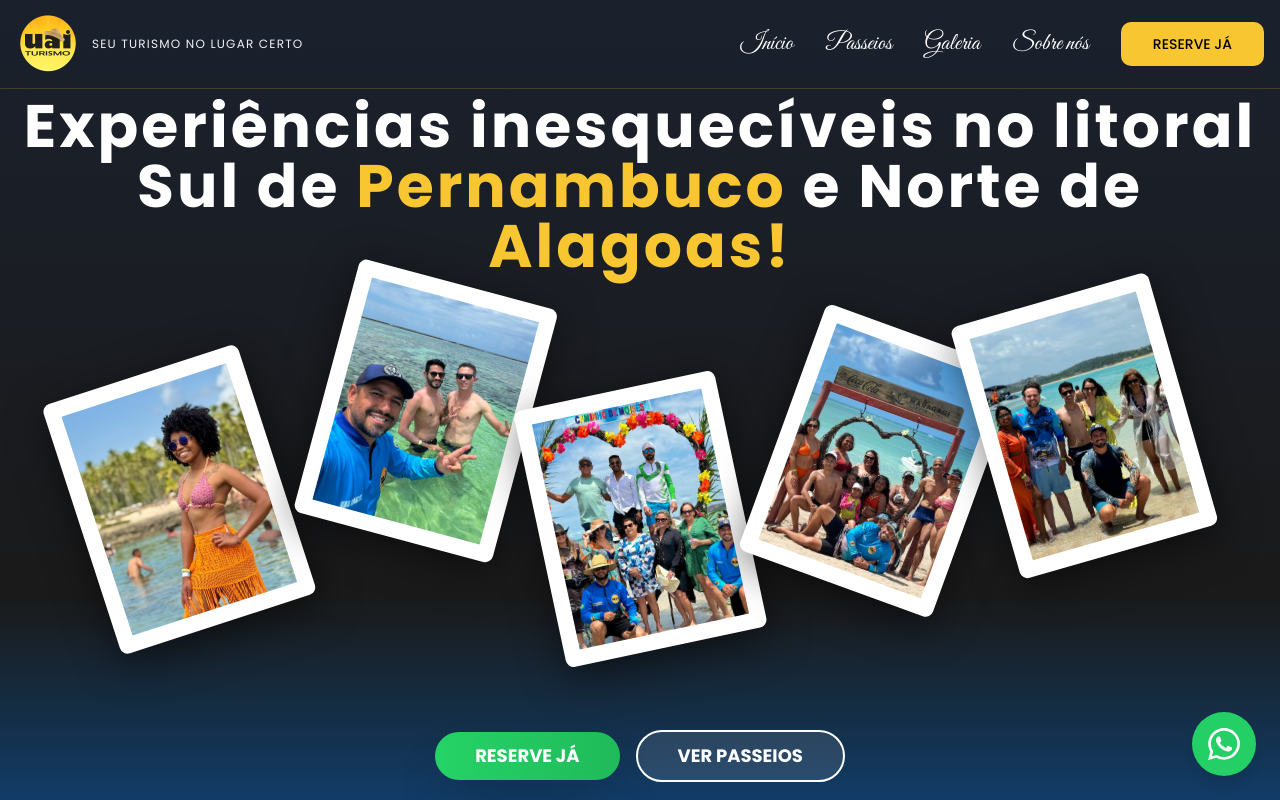
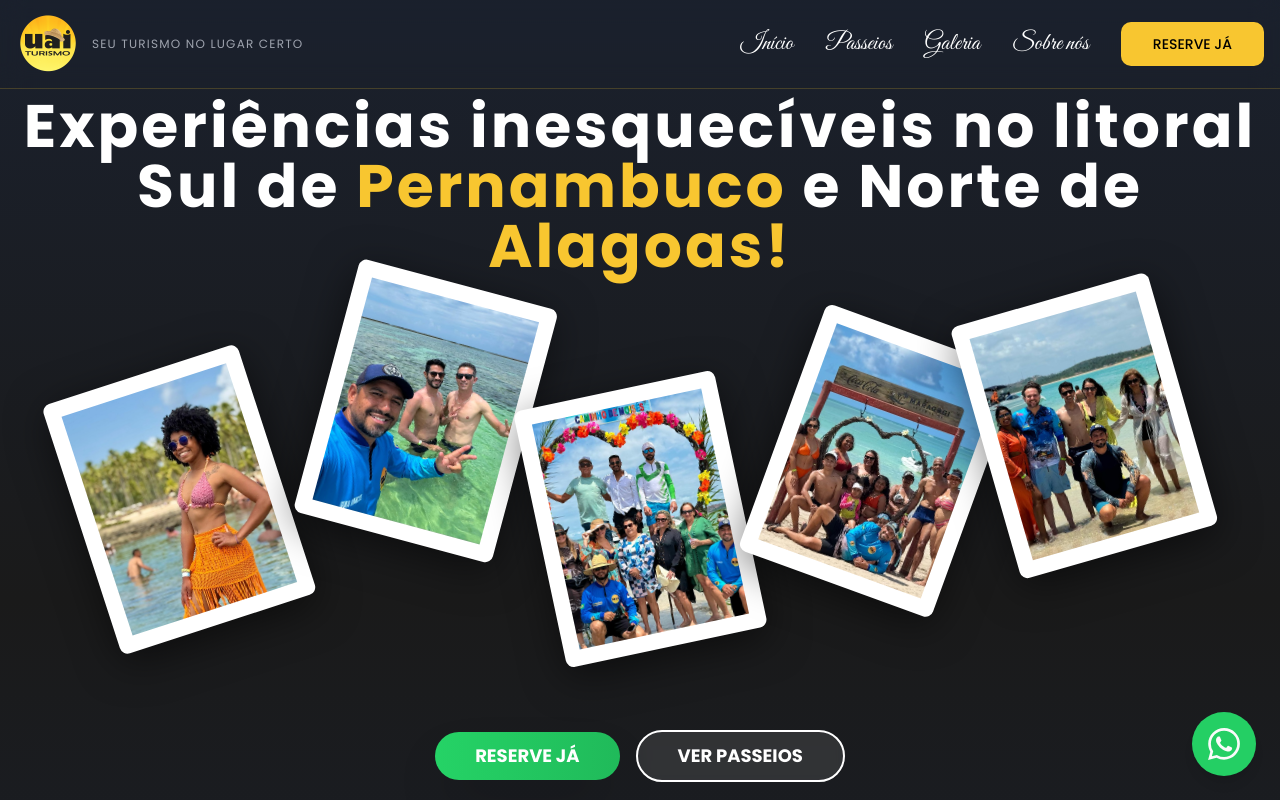
Before and after one commit to thiagohenrico/uai-turismo-eb6dbf14, a React (Vite) app: page / in a window 1280 px wide. Shown: the top 800 px of the page. Built offline with nearby package versions, Linux system fonts and the light colour scheme; the HTML template or start-up script is replaced by a standard one.

Commit message:
Restore dark gradient background
Reverted to original dark gradient background for the site, removing the previous blue background.

```diff
--- a/src/index.css
+++ b/src/index.css
@@ -8,14 +8,14 @@ All colors MUST be HSL.
 
 @layer base {
   :root {
-    /* Vibrant blue theme like original */
-    --background: 210 100% 50%;
+    /* Dark theme with warm tones */
+    --background: 220 26% 14%;
     --foreground: 0 0% 100%;
 
-    --card: 210 90% 45%;
+    --card: 220 20% 18%;
     --card-foreground: 0 0% 100%;
 
-    --popover: 210 90% 45%;
+    --popover: 220 20% 18%;
     --popover-foreground: 0 0% 100%;
 
     /* Orange/Yellow from logo - primary CTA */
@@ -26,8 +26,8 @@ All colors MUST be HSL.
     --secondary: 35 91% 55%;
     --secondary-foreground: 0 0% 0%;
 
-    --muted: 210 80% 55%;
-    --muted-foreground: 210 30% 95%;
+    --muted: 220 17% 25%;
+    --muted-foreground: 220 9% 65%;
 
     --accent: 45 93% 58%;
     --accent-foreground: 0 0% 0%;
@@ -35,8 +35,8 @@ All colors MUST be HSL.
     --destructive: 0 84.2% 60.2%;
     --destructive-foreground: 0 0% 100%;
 
-    --border: 210 70% 60%;
-    --input: 210 70% 60%;
+    --border: 220 17% 25%;
+    --input: 220 17% 25%;
     --ring: 45 93% 58%;
 
     --radius: 0.75rem;
```
